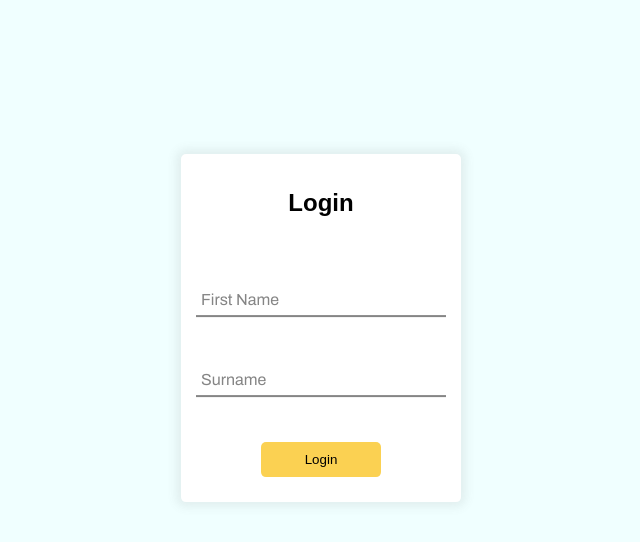
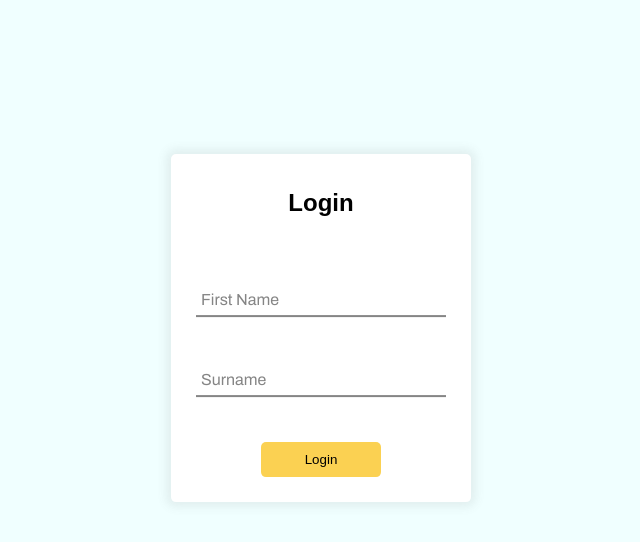
Before and after one commit to dneovu/rss-puzzle, a website built with webpack: page public/index.html in a window 1280 px wide. Shown: the part 72-614 px from the top of the page, without its empty margins (319-959 px from the left). Built offline with nearby package versions, Linux system fonts and the light colour scheme.

Commit message:
refactor: few event listener optimizations, change paddings

```diff
--- a/src/pages/login.ts
+++ b/src/pages/login.ts
@@ -5,9 +5,7 @@ const isInputValid = (input: HTMLInputElement) => {
   return regex.test(input?.value);
 };
 
-const handleInvalidInput = (event: Event) => {
-  const { target } = event;
-
+const handleInvalidInput = (target: EventTarget) => {
   if (target instanceof HTMLInputElement) {
     const isValid = isInputValid(target as HTMLInputElement);
     if (isValid) {
@@ -20,10 +18,11 @@ const handleInvalidInput = (event: Event) => {
   }
 };
 
-const handleFocus = (event: Event) => {
+const handleInputAndFocus = (event: Event) => {
   const { target } = event;
 
   if (target instanceof HTMLInputElement) {
+    handleInvalidInput(target);
     const label = target.parentNode?.children.item(0);
 
     if (event.type === 'focusin') {
@@ -165,15 +164,9 @@ export class LoginPage extends Page {
 
     const nameLabel = createElement<HTMLLabelElement>(this.elements.firstNameLabel);
     const nameInput = createElement<HTMLInputElement>(this.elements.firstNameInput);
-    nameInput.addEventListener('input', handleInvalidInput);
-    nameInput.addEventListener('focusin', handleFocus);
-    nameInput.addEventListener('focusout', handleFocus);
 
     const surnameLabel = createElement<HTMLLabelElement>(this.elements.surnameLabel);
     const surnameInput = createElement<HTMLInputElement>(this.elements.surnameInput);
-    surnameInput.addEventListener('input', handleInvalidInput);
-    surnameInput.addEventListener('focusin', handleFocus);
-    surnameInput.addEventListener('focusout', handleFocus);
 
     nameContainer.append(nameLabel, nameInput);
     surnameContainer.append(surnameLabel, surnameInput);
@@ -183,6 +176,10 @@ export class LoginPage extends Page {
 
     this.form.append(h2, nameContainer, surnameContainer, loginButton);
 
+    this.form.addEventListener('input', handleInputAndFocus);
+    this.form.addEventListener('focusin', handleInputAndFocus);
+    this.form.addEventListener('focusout', handleInputAndFocus);
+
     this.container.append(this.form);
     this.main.append(this.h1, this.container);
 
--- a/src/scss/components/_login.scss
+++ b/src/scss/components/_login.scss
@@ -26,7 +26,7 @@
   align-items: center;
   justify-content: center;
   transform: translate(-50%, -50%);
-  padding: 15px;
+  padding: 15px 25px;
   font-family: 'Nunito', sans-serif;
   background-color: rgb(255, 255, 255);
   border-radius: 5px;
```
